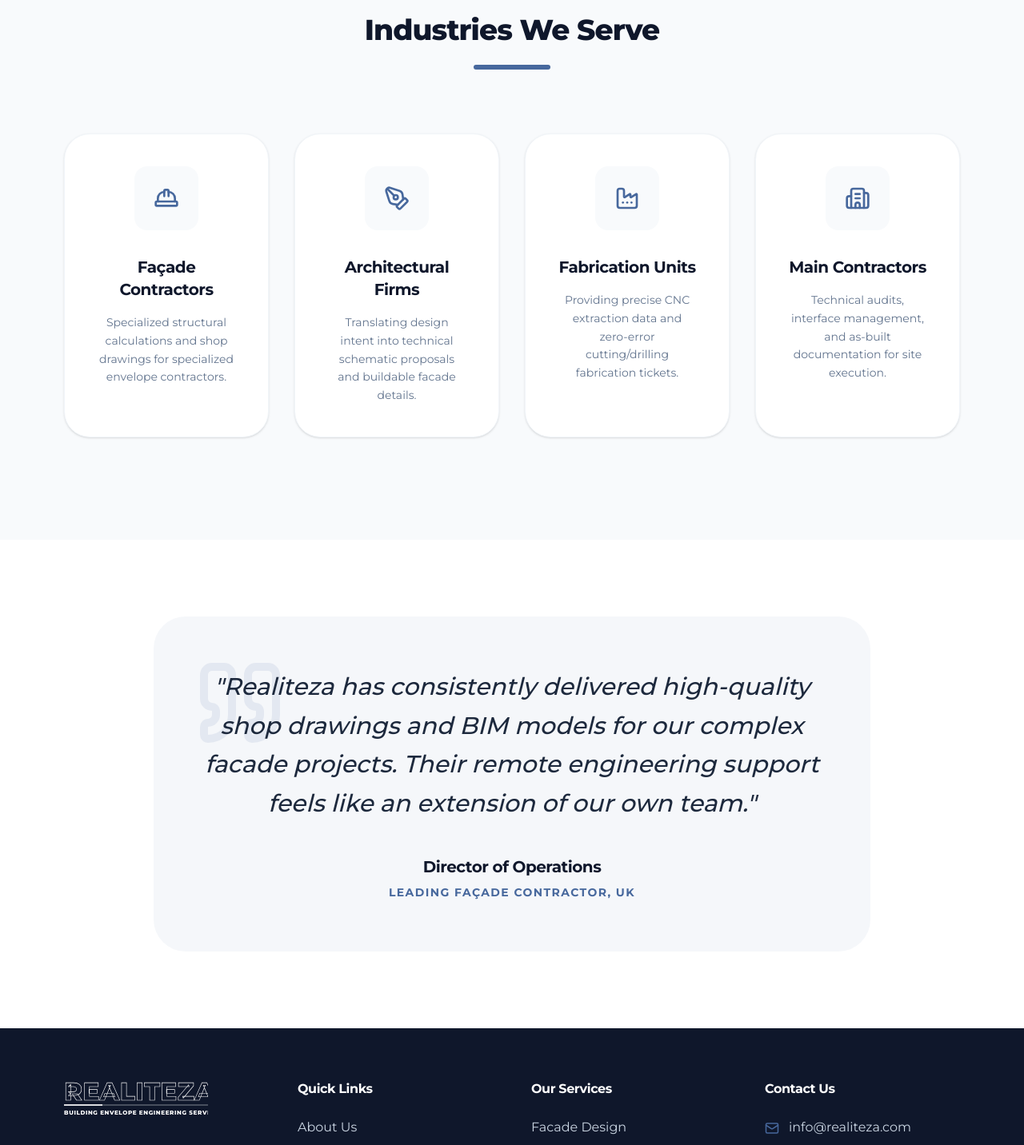
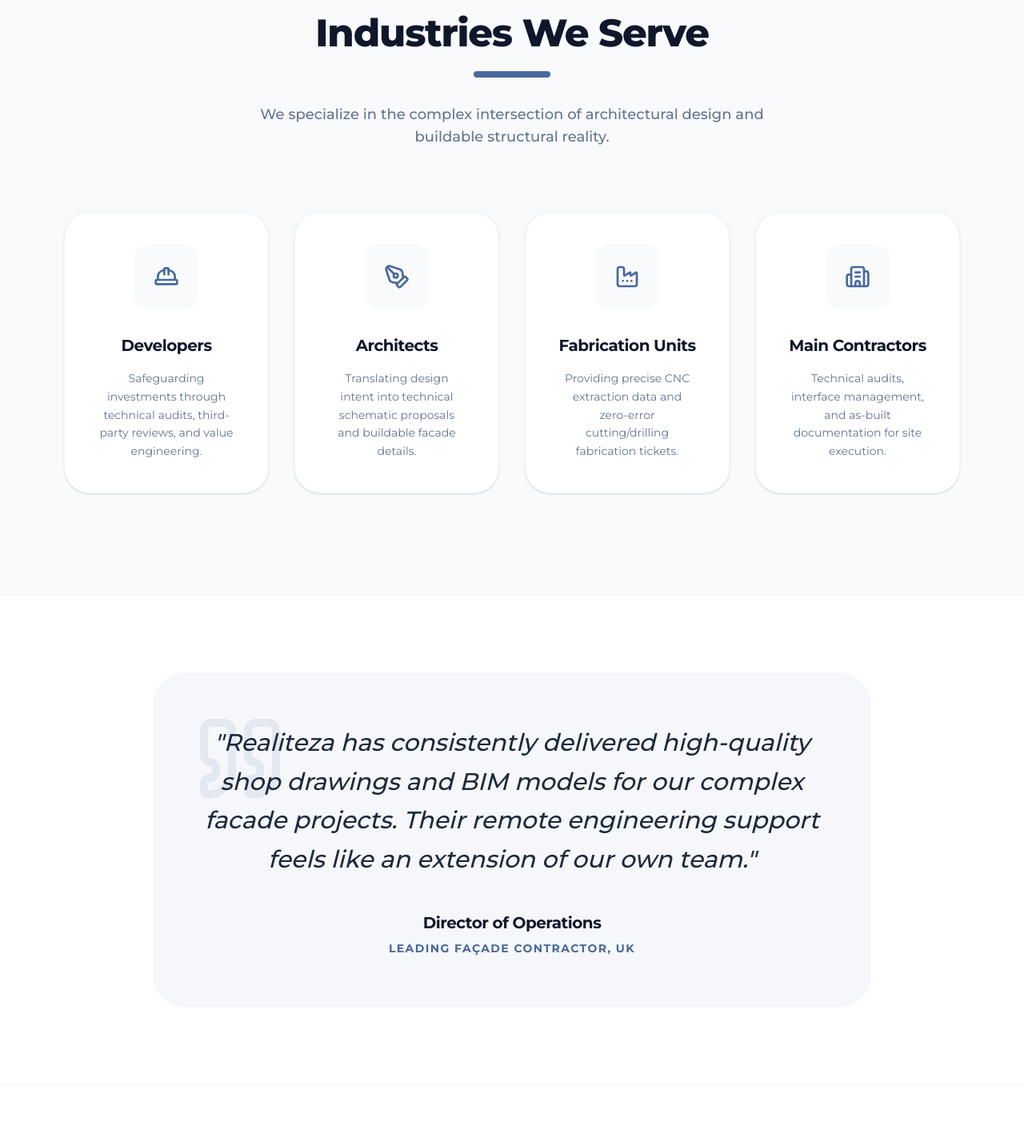
Before and after one commit to anujayeshalukka/REALITEZA, a React (Vite) app: page /clients in a window 1280 px wide. Shown: the part 580-2012 px from the top of the page at 80% size. Built offline with nearby package versions, Linux system fonts and the light colour scheme.

Commit message:
Update contact details, SEO meta tags, and Clients logo section

```diff
--- a/index.html
+++ b/index.html
@@ -4,7 +4,9 @@
     <meta charset="UTF-8" />
     <link rel="icon" type="image/svg+xml" href="/favicon.svg" />
     <meta name="viewport" content="width=device-width, initial-scale=1.0" />
-    <title>my-project</title>
+    <title>Realiteza | Building Envelope Engineering Services</title>
+    <meta name="description" content="Expert building envelope engineering, façade design, BIM modeling, and structural support services for architects, developers, and contractors worldwide." />
+    <meta name="keywords" content="Building Envelope, Facade Engineering, BIM Modeling, Structural Design, Realiteza, Engineering Services" />
   </head>
   <body>
     <div id="root"></div>
--- a/src/components/Footer.tsx
+++ b/src/components/Footer.tsx
@@ -50,11 +50,11 @@
             <ul className="space-y-4">
               <li className="flex items-start gap-3">
                 <Mail size={18} className="mt-1 text-primary" />
-                <a href="mailto:info@realiteza.com" className="hover:text-white transition-colors">info@realiteza.com</a>
+                <a href="mailto:contact@realiteza.com" className="hover:text-white transition-colors">contact@realiteza.com</a>
               </li>
               <li className="flex items-start gap-3">
                 <Phone size={18} className="mt-1 text-primary" />
-                <span>+44 7424 652074 (UK)</span>
+                <a href="tel:+919447460468" className="hover:text-white transition-colors">+91 9447460468</a>
               </li>
               <li className="flex items-start gap-3">
                 <MapPin size={18} className="mt-1 text-primary" />
--- a/src/pages/Clients.tsx
+++ b/src/pages/Clients.tsx
@@ -1,5 +1,6 @@
 import { motion } from 'framer-motion';
-import { Quote, Building, Users, Globe2, HardHat, Factory, Building2, PenTool, Shield } from 'lucide-react';
+import { Quote, HardHat, Factory, Building2, PenTool } from 'lucide-react';
+import ClientSlider from '../components/ClientSlider';
 
 const Clients = () => {
   return (
@@ -30,22 +31,25 @@
               initial={{ opacity: 0, y: 20 }}
               whileInView={{ opacity: 1, y: 0 }}
               viewport={{ once: true }}
-              className="text-4xl font-extrabold mb-6 text-slate-900 tracking-tight"
+              className="text-4xl md:text-5xl font-black text-slate-900 mb-6 tracking-tight"
             >
               Industries We Serve
             </motion.h2>
-            <div className="w-24 h-1.5 bg-primary mx-auto rounded-full" />
+            <div className="w-24 h-2 bg-primary mx-auto rounded-full mb-8" />
+            <p className="text-slate-500 text-lg max-w-2xl mx-auto font-medium">
+              We specialize in the complex intersection of architectural design and buildable structural reality.
+            </p>
           </div>
 
           <div className="grid grid-cols-1 md:grid-cols-2 lg:grid-cols-4 gap-8">
             {[
               {
-                industry: 'Façade Contractors',
+                industry: 'Developers',
                 icon: <HardHat className="text-primary" size={32} />,
-                description: 'Specialized structural calculations and shop drawings for specialized envelope contractors.'
+                description: 'Safeguarding investments through technical audits, third-party reviews, and value engineering.'
               },
               {
-                industry: 'Architectural Firms',
+                industry: 'Architects',
                 icon: <PenTool className="text-primary" size={32} />,
                 description: 'Translating design intent into technical schematic proposals and buildable facade details.'
               },
@@ -66,7 +70,7 @@
                 whileInView={{ opacity: 1, y: 0 }}
                 transition={{ delay: i * 0.1 }}
                 viewport={{ once: true }}
-                whileHover={{ y: -12, shadow: "0 25px 50px -12px rgba(0, 0, 0, 0.1)" }}
+                whileHover={{ y: -12, boxShadow: "0 25px 50px -12px rgba(0, 0, 0, 0.1)" }}
                 className="bg-white p-10 rounded-[32px] shadow-sm border border-slate-100 transition-all flex flex-col items-center text-center group"
               >
                 <div className="mb-8 p-6 bg-slate-50 rounded-2xl group-hover:bg-primary/10 transition-colors duration-500">
@@ -100,6 +104,7 @@
         </div>
       </section>
 
+      <ClientSlider />
     </div>
   );
 };
--- a/src/pages/Contact.tsx
+++ b/src/pages/Contact.tsx
@@ -6,15 +6,15 @@
     {
       title: 'Engineering Operations – Cochin, India',
       address: '37/1993, 8th Floor, Infftwua Building, Kakkanad, Thrikkakara, Cochin – 682021',
-      email: 'info@realiteza.com',
+      email: 'contact@realiteza.com',
+      phone: '+91 9447460468',
       hours: '09:00 AM – 06:00 PM (Closed on Public Holidays)',
-      phone: null,
-      whatsapp: null
+      whatsapp: '919447460468'
     },
     {
       title: 'Marketing – Europe, UK',
       address: '21 Barland Way, Aylesbury, Buckinghamshire, England, HP18 0UZ',
-      email: 'info@realiteza.com',
+      email: 'contact@realiteza.com',
       phone: '+44 7424 652074',
       whatsapp: '+447424652074',
       hours: null
@@ -22,7 +22,7 @@
     {
       title: 'Marketing – United Arab Emirates, Dubai',
       address: 'United Arab Emirates Street 13, Melhoof 6, Flat 101, Al Warqa, Dubai',
-      email: 'info@realiteza.com',
+      email: 'contact@realiteza.com',
       phone: '+971 509 261691',
       whatsapp: '+971509261691',
       hours: null
--- a/src/pages/Services.tsx
+++ b/src/pages/Services.tsx
@@ -3,7 +3,7 @@
 import {
   Building2, PenTool, HardHat, Factory,
   CheckCircle2, ArrowRight, Zap, Target,
-  Shield, Ruler, FileText, Settings, Calculator
+  Shield, Settings, Calculator
 } from 'lucide-react';
 
 import devImg from '../assets/commercial-dev.png';
```
